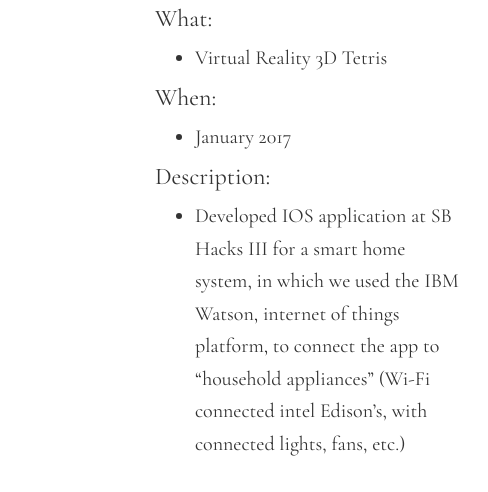
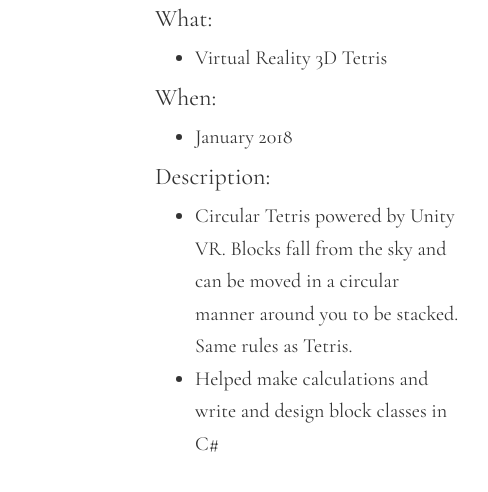
Before and after one commit to Erick-Suarez/Erick-Suarez.github.io, a plain HTML site: page portfolio.html in a window 1280 px wide. Shown: the part 2820-3312 px from the top of the page, 500-988 px from the left. Drawn offline with nearby package versions, Linux system fonts and the light colour scheme.

Commit message:
Update tetris description

```diff
--- a/portfolio.html
+++ b/portfolio.html
@@ -212,12 +212,17 @@
 
               <h3>When:</h3>
               <ul>
-                <li>January 2017</li>
+                <li>January 2018</li>
               </ul>
 
               <h3>Description:</h3>
               <ul>
-                <li>Developed IOS application at SB Hacks III for a smart home system, in which we used the IBM Watson, internet of things platform, to connect the app to “household appliances” (Wi-Fi connected intel Edison’s, with connected lights, fans, etc.)</li>
+                <li>
+                    Circular Tetris powered by Unity VR. Blocks fall from the sky and can be moved in a circular manner around you to be stacked. Same rules as Tetris.
+                </li>
+                <li>
+                    Helped make calculations and write and design block classes in C#
+                </li>
               </ul>
             </p>
           </div>
```
